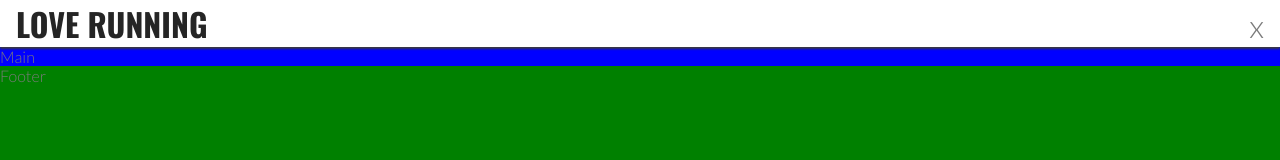
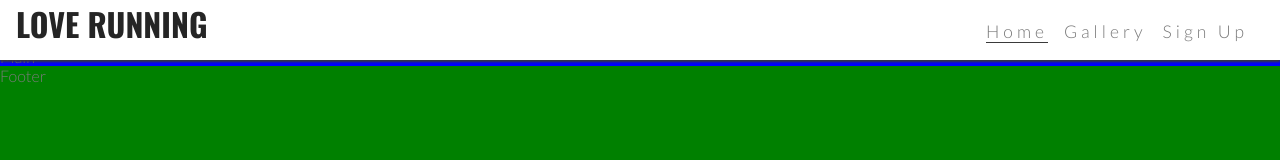
Before and after one commit to DanielMurphy2022/First-Project-Love-Running, a plain HTML site: page index.html in a window 1280 px wide. Drawn offline with nearby package versions, Linux system fonts and the light colour scheme.

Commit message:
display nav bar items,hhide toggle label

```diff
--- a/assets/css/style.css
+++ b/assets/css/style.css
@@ -89,3 +89,24 @@ footer {
     /* Makes main element take up any surplus space to push footer down */
     flex: 1 0 auto;
 }
+
+/* Media query for tablet */
+@media screen and (min-width: 760px){
+    /* header */
+    nav {
+        display: block;
+        position: relative;
+        box-shadow: none;
+        width: fit-content;
+        padding-right: 1rem
+}
+#menu {
+    display: flex;
+}
+#menu > li {
+    padding-left: 1rem;
+}
+.nav-toggle-label {
+    display: none;
+}
+}
```
